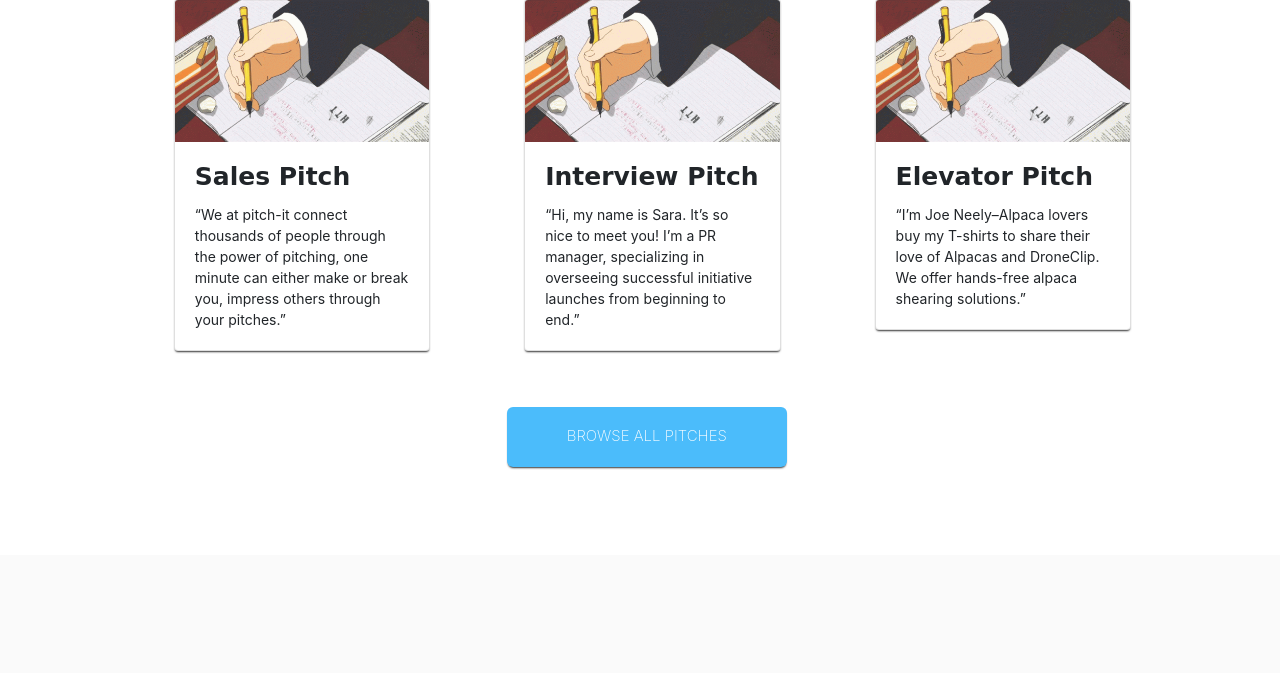
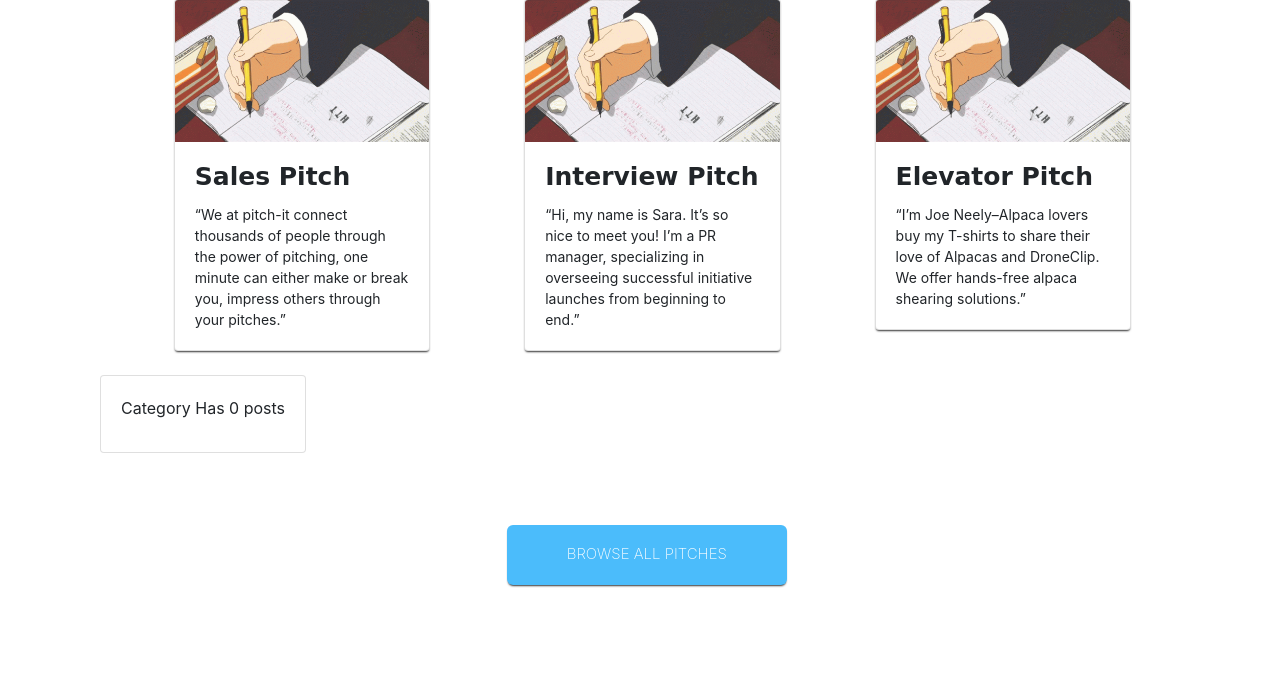
Before and after one commit to andyjohn23/pitches, a Flask app: page / in a window 1280 px wide. Shown: the part 1117-1790 px from the top of the page. Before the commit the page ends 1586 px from the top, so only its background shows below. Run offline with Flask 2, Linux system fonts and the light colour scheme; some libraries are stand-ins or nearby versions.

Commit message:
updated files

```diff
--- a/app/__init__.py
+++ b/app/__init__.py
@@ -3,11 +3,13 @@ from config import config_options
 from flask_sqlalchemy import SQLAlchemy
 from flask_login import LoginManager
 from flask_bootstrap import Bootstrap
+from flask_uploads import UploadSet,configure_uploads,IMAGES
 
 login_manager = LoginManager()
 login_manager.session_protection = 'strong'
 login_manager.login_view = 'auth.login'
 
+photos = UploadSet('photos',IMAGES)
 bootstrap = Bootstrap()
 db = SQLAlchemy()
 
@@ -17,6 +19,9 @@ def create_app(config_name):
 
     # Creating the app configurations
     app.config.from_object(config_options[config_name])
+
+    # configure UploadSet
+    configure_uploads(app,photos)
 
     #initializing flask extensions
     bootstrap.init_app(app)
--- a/app/main/views.py
+++ b/app/main/views.py
@@ -1,6 +1,9 @@
-from flask import render_template, redirect, url_for
+from flask import render_template,request,redirect, url_for,abort
 from . import main
 from flask_login import login_required
+from ..models import User
+from .forms import UpdateProfile
+from .. import db,photos
 
 
 @main.route('/')
@@ -19,3 +22,42 @@ def category():
 	"""
 
 	return render_template('category.html')
+
+@main.route('/user/<uname>')
+def profile(uname):
+    user = User.query.filter_by(username = uname).first()
+
+    if user is None:
+        abort(404)
+
+    return render_template("profile/profile.html", user = user)
+
+@main.route('/user/<uname>/update',methods = ['GET','POST'])
+@login_required
+def update_profile(uname):
+    user = User.query.filter_by(username = uname).first()
+    if user is None:
+        abort(404)
+
+    form = UpdateProfile()
+
+    if form.validate_on_submit():
+        user.bio = form.bio.data
+
+        db.session.add(user)
+        db.session.commit()
+
+        return redirect(url_for('.profile',uname=user.username))
+
+    return render_template('profile/update.html',form =form)
+
+@main.route('/user/<uname>/update/pic',methods= ['POST'])
+@login_required
+def update_pic(uname):
+    user = User.query.filter_by(username = uname).first()
+    if 'photo' in request.files:
+        filename = photos.save(request.files['photo'])
+        path = f'photos/{filename}'
+        user.profile_pic_path = path
+        db.session.commit()
+    return redirect(url_for('main.profile',uname=uname))
--- a/app/templates/category.html
+++ b/app/templates/category.html
@@ -19,7 +19,7 @@
                     </a>
                     <div class="dropdown-menu" aria-labelledby="navbarDropdown">
                       <a class="dropdown-item" href="">Pitch</a>
-                      <a class="dropdown-item" href="">Account</a>
+                      <a class="dropdown-item" href="{{url_for('main.profile',uname=current_user.username)}}">Account</a>
                       <a class="dropdown-item" href="{{url_for('auth.logout')}}">Logout</a>
                     </div>
                   </li>
--- a/app/templates/index.html
+++ b/app/templates/index.html
@@ -129,6 +129,10 @@
             </div>
         </div>
 
+        <div  class="container tab-pane active" id="all"><br>
+            {{ macro.display(pitches) }}
+        </div>
+
         <div class="browse-button">
             <a href="/category"><button>BROWSE ALL PITCHES</button></a>
         </div>
--- a/app/templates/macros.html
+++ b/app/templates/macros.html
@@ -0,0 +1,35 @@
+{% macro display(piches) %}
+<div class="container-fluid">
+		<div class="row">
+				{% if piches %}
+					{% for category in piches %}
+					<div class="col-md-4" >
+						<div class="thumbnail" id="carded">
+							<h5 class="card-header">{{category.title}}</h5>
+							<div class="card-body">
+									<p>{{category.post}}</p>
+									<p class="text-center"> Category: {{category.category}}</p>
+									<footer class="blockquote-footer text-center" > Posted by: {{category.user.username}}</footer>
+								<div><span class="foot" >{{category.comment.count()}} Comments</span>
+									<span class="foot" > <a href="{{url_for('main.like',id = category.id)}}"><i class="fa fa-thumbs-up" style="font-size:18px;color: green"></i></a> {{category.upvote.count()}}</span>
+
+
+									<span class="foot"> <a href="{{url_for('main.dislike',id = category.id)}}"> <i class="fa fa-thumbs-down" style="color:red;"></i> {{category.downvote.count()}}</a></span></div>
+
+								<a href="{{url_for('main.comment',pitch_id = category.id)}}" class="btn btn-info btn-sm"> Comment</a>
+							</div>
+						</div>
+					</div>
+
+					{% endfor %}
+				{% else %}
+				<div class="card w-90 mb-3">
+					<div class="card-body">
+
+						<p class="card-title">Category Has 0 posts</p>
+					</div>
+				</div>
+				{% endif %}
+			</div>
+</div>
+{% endmacro %}
--- a/config.py
+++ b/config.py
@@ -4,7 +4,7 @@ import os
 class Config:
     SECRET_KEY = os.environ.get('SECRET_KEY')
     SQLALCHEMY_DATABASE_URI = 'postgresql+psycopg2://andrewjohn:andy1234@localhost/pitch'
-
+    UPLOADED_PHOTOS_DEST = 'app/static/photos'
 #  email configurations
     MAIL_SERVER = 'smtp.googlemail.com'
     MAIL_PORT = 587
```
Also changed, not shown: app/main/forms.py (added, +7 -0 lines), app/templates/profile/profile.html (added, +40 -0 lines), app/templates/profile/update.html (added, +8 -0 lines), app/static/photos/image2.jpg (added).
